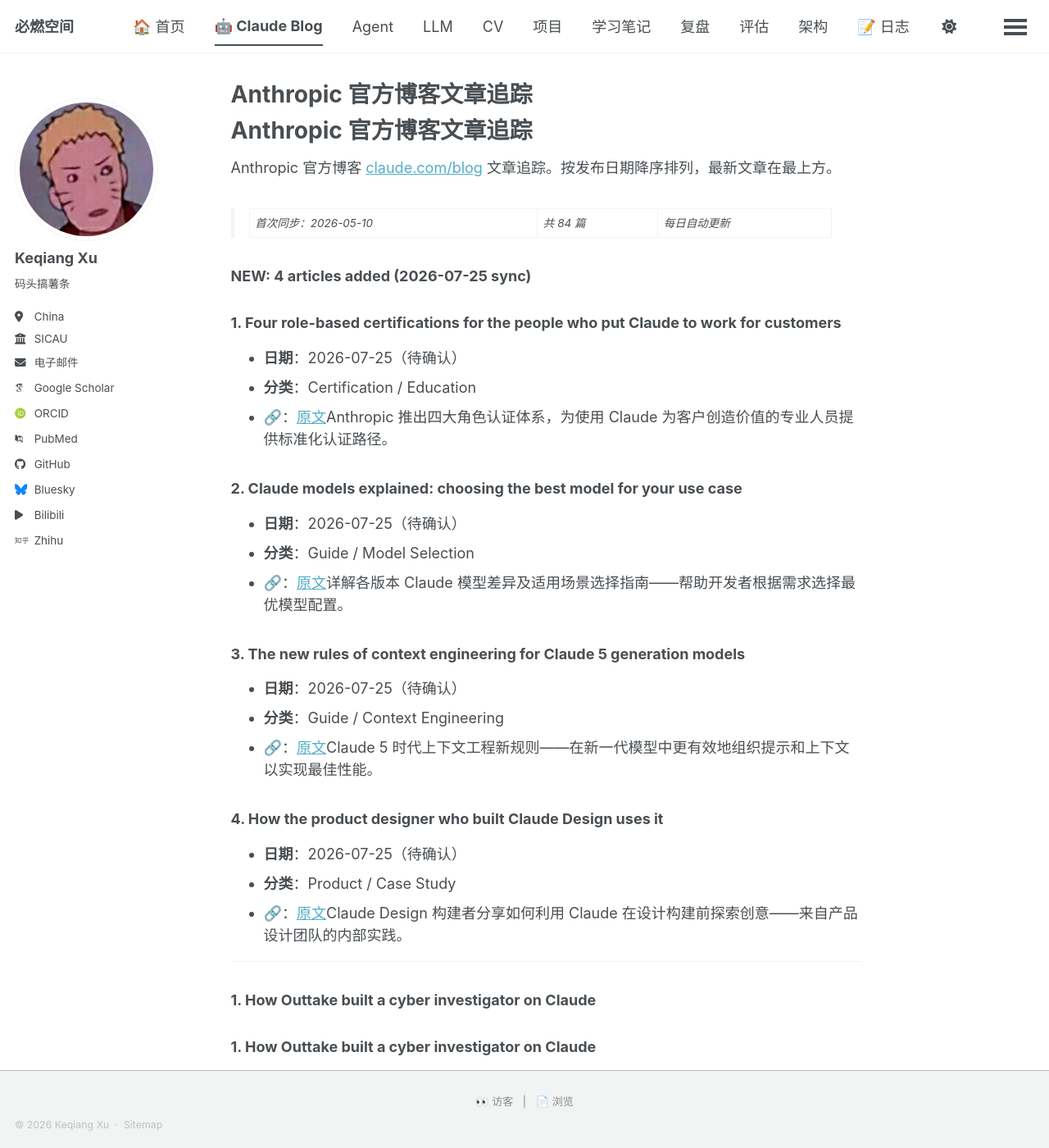
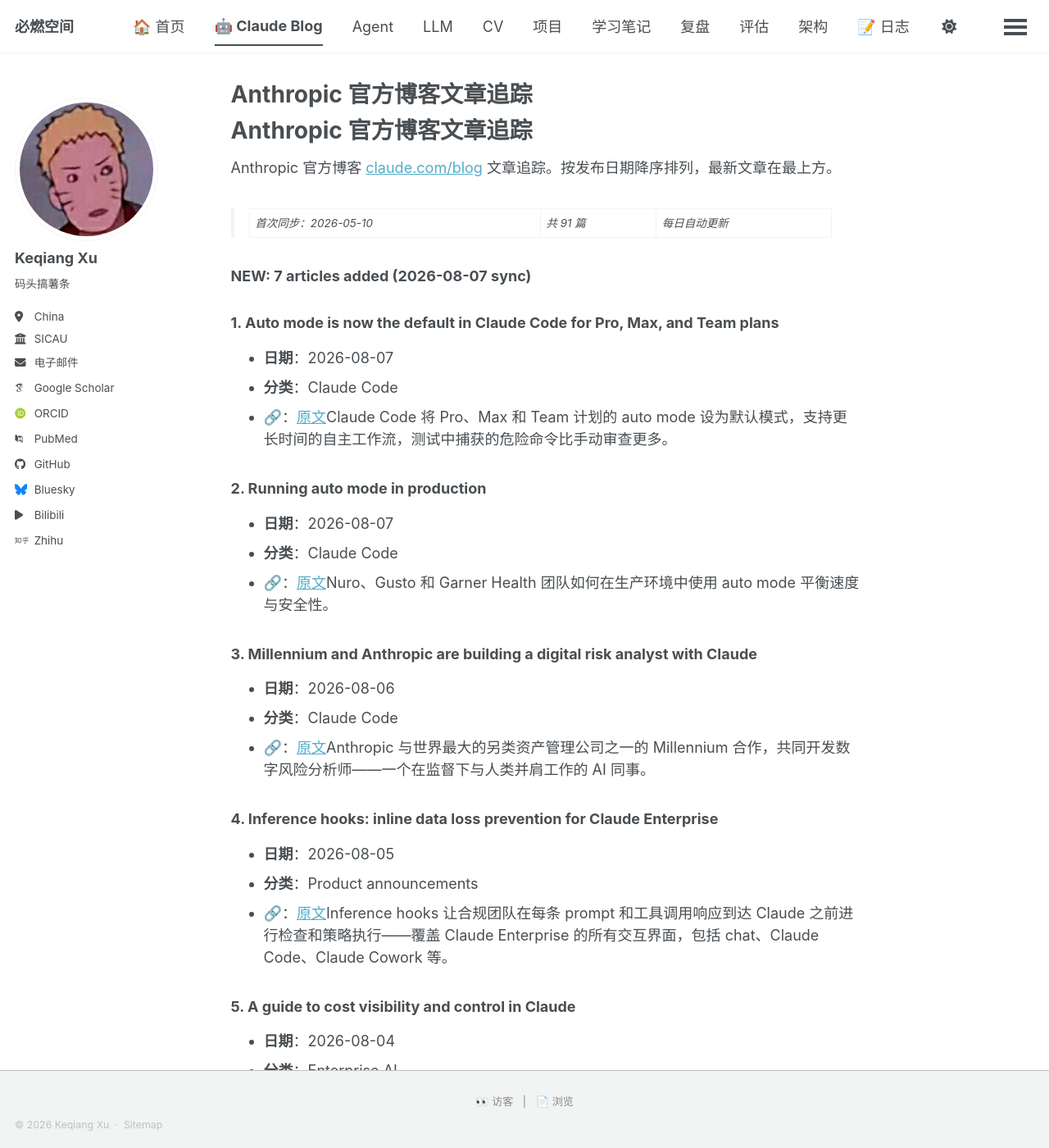
Before and after one commit to Qnh233/Qnh233.github.io, a Jekyll site: the page built from _pages/claude-blog.md, in a window 1280 px wide and 1400 px high. Shown: the whole window at 82% size. Built offline with Jekyll 4.4.1, drawn with Linux system fonts in a browser that asks for light colours; some web fonts are replaced; our own code applies the rules of GitHub Pages for plain Markdown files; a script bundle is joined from its source files by our own code; library files that are not in the unit come from our copies; comment, search, counter and statistics services are not loaded; some of the changed text lies outside the part shown.

Commit message:
sync claude blog: +7 articles (2026-08-07)

```diff
--- a/_pages/claude-blog.md
+++ b/_pages/claude-blog.md
@@ -2,7 +2,45 @@
 
 Anthropic 官方博客 [claude.com/blog](https://claude.com/blog) 文章追踪。按发布日期降序排列，最新文章在最上方。
 
-> 首次同步：2026-05-10 | 共 84 篇 | 每日自动更新
+> 首次同步：2026-05-10 | 共 91 篇 | 每日自动更新
+
+### NEW: 7 articles added (2026-08-07 sync)
+### 1. Auto mode is now the default in Claude Code for Pro, Max, and Team plans
+- **日期**：2026-08-07
+- **分类**：Claude Code
+- **🔗**：[原文](https://claude.com/blog/auto-mode-default-in-claude-code)Claude Code 将 Pro、Max 和 Team 计划的 auto mode 设为默认模式，支持更长时间的自主工作流，测试中捕获的危险命令比手动审查更多。
+
+### 2. Running auto mode in production
+- **日期**：2026-08-07
+- **分类**：Claude Code
+- **🔗**：[原文](https://claude.com/blog/auto-mode-in-production)Nuro、Gusto 和 Garner Health 团队如何在生产环境中使用 auto mode 平衡速度与安全性。
+
+### 3. Millennium and Anthropic are building a digital risk analyst with Claude
+- **日期**：2026-08-06
+- **分类**：Claude Code
+- **🔗**：[原文](https://claude.com/blog/millennium-and-anthropic-are-building-a-digital-risk-analyst-with-claude)Anthropic 与世界最大的另类资产管理公司之一的 Millennium 合作，共同开发数字风险分析师——一个在监督下与人类并肩工作的 AI 同事。
+
+### 4. Inference hooks: inline data loss prevention for Claude Enterprise
+- **日期**：2026-08-05
+- **分类**：Product announcements
+- **🔗**：[原文](https://claude.com/blog/claude-enterprise-inference-hooks)Inference hooks 让合规团队在每条 prompt 和工具调用响应到达 Claude 之前进行检查和策略执行——覆盖 Claude Enterprise 的所有交互界面，包括 chat、Claude Code、Claude Cowork 等。
+
+### 5. A guide to cost visibility and control in Claude
+- **日期**：2026-08-04
+- **分类**：Enterprise AI
+- **🔗**：[原文](https://claude.com/blog/a-guide-to-cost-visibility-and-control-in-claude)了解如何在 Claude Enterprise 上通过成本管控优化支出，面向 IT 管理员。
+
+### 6. Run Claude Code sessions on your own compute
+- **日期**：2026-08-06
+- **分类**：Enterprise AI
+- **🔗**：[原文](https://claude.com/blog/run-claude-code-sessions-on-your-own-compute)自托管环境现已公开测试——在你自己的基础设施上运行 Claude Code 会话。可从 Web、移动端、桌面端或例行任务启动，会话在您的网络内执行。
+
+### 7. Bringing MCP 2026-07-28 to Claude
+- **日期**：2026-07-28
+- **分类**：Enterprise AI
+- **🔗**：[原文](https://claude.com/blog/bringing-mcp-2026-07-28-to-claude)MCP 月度 SDK 下载量突破 4 亿，今年增长 4 倍，已成为连接 AI 智能体与应用的标准协议。MCP 2026-07-28 是最重要的版本更新之一。
+
+---
 
 ### NEW: 4 articles added (2026-07-25 sync)
 ### 1. Four role-based certifications for the people who put Claude to work for customers
```
